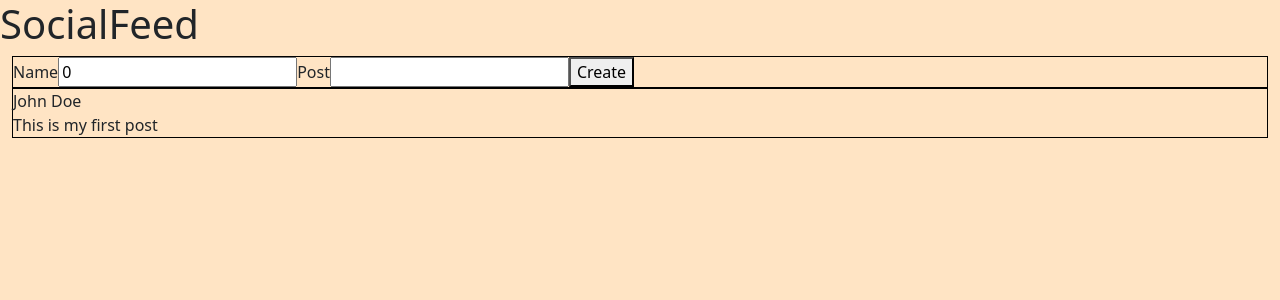
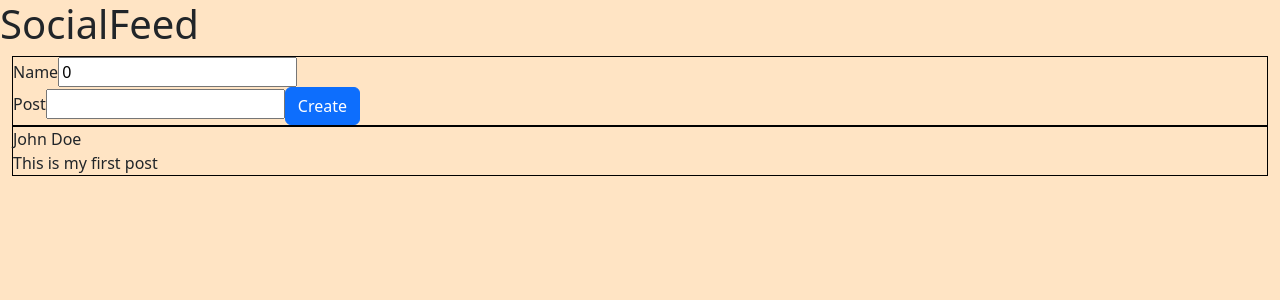
Before and after one commit to LBarandiaran/React-Social-Feed, a React (Create React App) app: page / in a window 1280 px wide. Shown: the top 300 px of the page. Built offline with nearby package versions, Linux system fonts and the light colour scheme.

Commit message:
Imported react-bootstrap and Added Blue Create Button

```diff
--- a/package.json
+++ b/package.json
@@ -8,6 +8,7 @@
     "@testing-library/user-event": "^13.5.0",
     "bootstrap": "^5.2.1",
     "react": "^18.2.0",
+    "react-bootstrap": "^2.5.0",
     "react-dom": "^18.2.0",
     "react-scripts": "5.0.1",
     "web-vitals": "^2.1.4"
--- a/src/Components/AddPost/AddPostForm.jsx
+++ b/src/Components/AddPost/AddPostForm.jsx
@@ -1,4 +1,6 @@
 import React, { useState } from 'react';
+import Button from 'react-bootstrap/Button';
+
 
 
 const AddPostForm = (props) => {
@@ -20,9 +22,10 @@ const AddPostForm = (props) => {
         <form onSubmit={handleSubmit}>
             <label>Name</label>
             <input type='text' value={name} onChange={(event) => setName(event.target.value)} />
+            <div></div>
             <label>Post</label>
             <input type='text' value={post} onChange={(event) => setPost(event.target.value)} />
-            <button type='submit'>Create</button>
+            <Button variant="primary">Create</Button>
         </form>
       );
 }
--- a/src/index.js
+++ b/src/index.js
@@ -2,6 +2,7 @@ import React from 'react';
 import ReactDOM from 'react-dom/client';
 import App from './App';
 import 'bootstrap/dist/css/bootstrap.min.css';
+
 
 
 const root = ReactDOM.createRoot(document.getElementById('root'));
```
Also changed, not shown: 1 other file (tests, documents, lock files or other folders).
